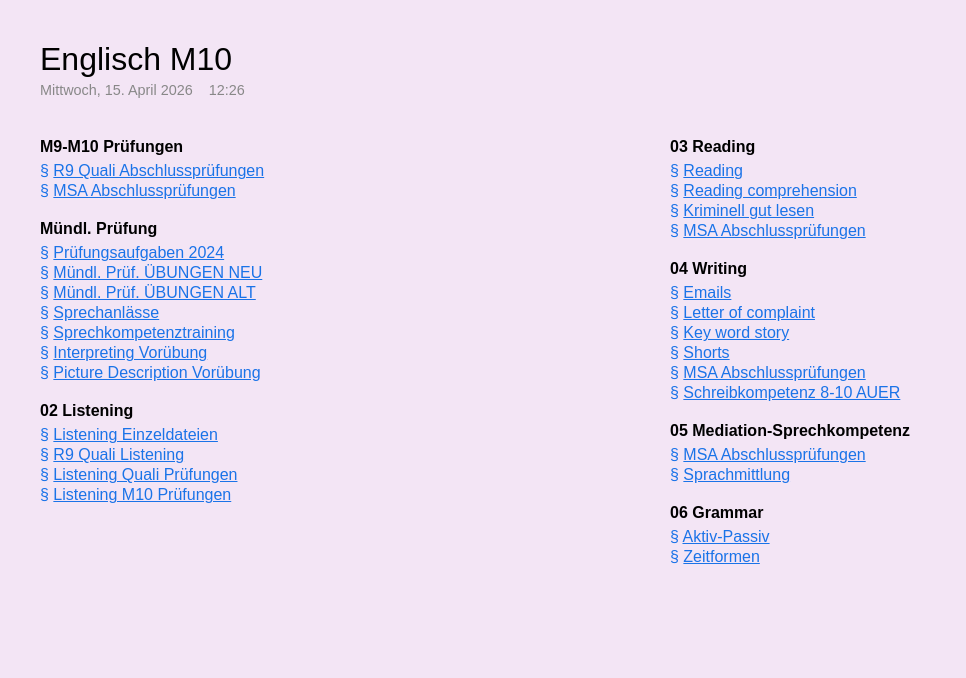
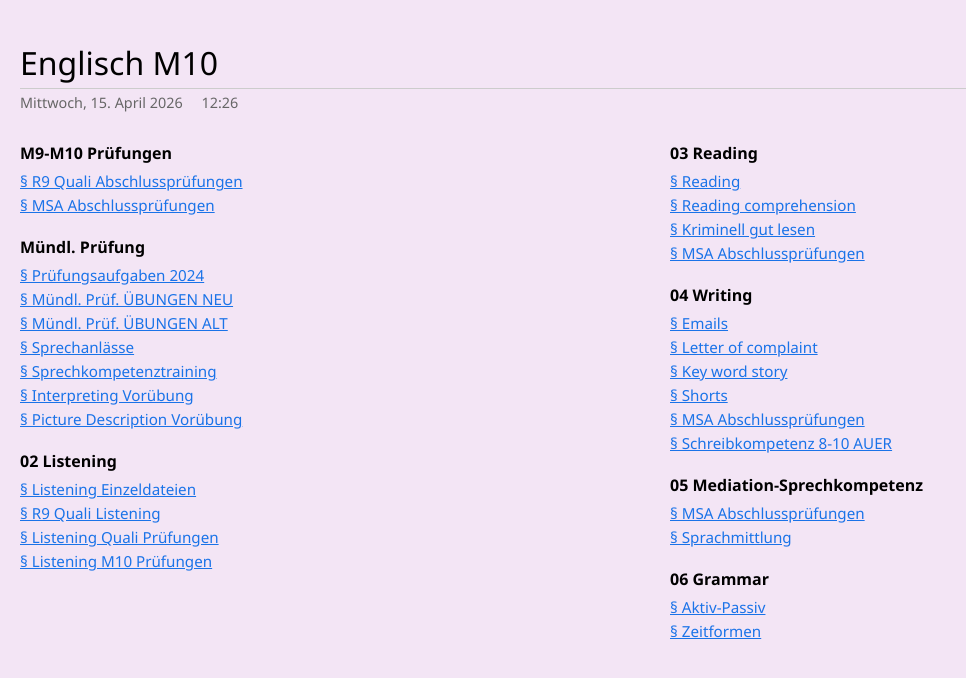
Before and after one commit to josch1980/mszdf, a plain HTML site: page englisch_m10_inhaltsverzeichnis.html in a window 1280 px wide. Shown: the whole page, without its empty margins (0-966 px from the left). Drawn offline with Linux system fonts and the light colour scheme.

Commit message:
Update englisch_m10_inhaltsverzeichnis.html

```diff
--- a/englisch_m10_inhaltsverzeichnis.html
+++ b/englisch_m10_inhaltsverzeichnis.html
@@ -3,92 +3,56 @@
 <head>
 <meta charset="UTF-8">
 <meta name="viewport" content="width=device-width, initial-scale=1.0">
-  <title>Englisch M10 - Inhaltsverzeichnis</title>
+<title>Englisch M10</title>
 <style>
   body {
-      font-family: Arial, sans-serif;
+    font-family: 'Segoe UI', Arial, sans-serif;
     background-color: #f3e5f5;
     margin: 0;
-      padding: 20px 40px;
-      color: #000;
+    padding: 20px;
   }
-    h1 {
-      font-size: 2em;
-      font-weight: normal;
-      margin-bottom: 4px;
-      color: #000;
-    }
-    .subtitle {
-      color: #888;
-      font-size: 0.9em;
-      margin-bottom: 40px;
-    }
-    .grid {
-      display: grid;
-      grid-template-columns: 1fr 1fr;
-      gap: 30px 60px;
-    }
-    .section {
-      margin-bottom: 20px;
-    }
-    .section h2 {
-      font-size: 1em;
-      font-weight: bold;
-      color: #000;
-      margin: 0 0 6px 0;
-    }
-    .section ul {
-      list-style: none;
-      margin: 0;
-      padding: 0;
-    }
-    .section ul li {
-      margin: 2px 0;
-    }
-    .section ul li::before {
-      content: "§ ";
-      color: #1a73e8;
-    }
-    .section ul li a {
-      color: #1a73e8;
-      text-decoration: underline;
-    }
-    .section ul li a:hover {
-      color: #0d47a1;
-    }
+  h1 { font-size: 2em; font-weight: normal; color: #000; margin-bottom: 4px; }
+  .datum { color: #666; font-size: 0.9em; margin-bottom: 30px; border-top: 1px solid #ccc; padding-top: 4px; }
+  .grid { display: grid; grid-template-columns: 1fr 1fr; gap: 30px 60px; }
+  .section { margin-bottom: 20px; }
+  .section h2 { font-size: 1em; font-weight: bold; color: #000; margin: 0 0 6px 0; }
+  .section ul { list-style: none; margin: 0; padding: 0; }
+  .section ul li { margin: 2px 0; }
+  .section ul li a { color: #1a73e8; text-decoration: underline; font-size: 0.95em; }
+  .section ul li a:hover { color: #0d47a1; }
 </style>
 </head>
 <body>
 <h1>Englisch M10</h1>
-  <div class="subtitle">Mittwoch, 15. April 2026 &nbsp;&nbsp; 12:26</div>
+<div class="datum">Mittwoch, 15. April 2026 &nbsp;&nbsp;&nbsp; 12:26</div>
 <div class="grid">
   <div>
     <div class="section">
       <h2>M9-M10 Prüfungen</h2>
       <ul>
-          <li><a href="#">R9 Quali Abschlussprüfungen</a></li>
-          <li><a href="#">MSA Abschlussprüfungen</a></li>
+        <li><a href="https://sites.google.com/view/mister-black/m9-englisch">§ R9 Quali Abschlussprüfungen</a></li>
+        <li><a href="https://sites.google.com/view/mister-black/m9-englisch">§ MSA Abschlussprüfungen</a></li>
       </ul>
     </div>
     <div class="section">
       <h2>Mündl. Prüfung</h2>
       <ul>
-          <li><a href="#">Prüfungsaufgaben 2024</a></li>
-          <li><a href="#">Mündl. Prüf. ÜBUNGEN NEU</a></li>
-          <li><a href="#">Mündl. Prüf. ÜBUNGEN ALT</a></li>
-          <li><a href="#">Sprechanlässe</a></li>
-          <li><a href="#">Sprechkompetenztraining</a></li>
-          <li><a href="#">Interpreting Vorübung</a></li>
-          <li><a href="#">Picture Description Vorübung</a></li>
+        <li><a href="https://sites.google.com/view/mister-black/m9-englisch">§ Prüfungsaufgaben 2024</a></li>
+        <li><a href="https://sites.google.com/view/mister-black/m9-englisch">§ Mündl. Prüf. ÜBUNGEN NEU</a></li>
+        <li><a href="https://sites.google.com/view/mister-black/m9-englisch">§ Mündl. Prüf. ÜBUNGEN ALT</a></li>
+        <li><a href="https://sites.google.com/view/mister-black/m9-englisch">§ Sprechanlässe</a></li>
+        <li><a href="https://sites.google.com/view/mister-black/m9-englisch">§ Sprechkompetenztraining</a></li>
+        <li><a href="https://sites.google.com/view/mister-black/m9-englisch">§ Interpreting Vorübung</a></li>
+        <li><a href="https://sites.google.com/view/mister-black/m9-englisch">§ Picture Description Vorübung</a></li>
       </ul>
     </div>
     <div class="section">
       <h2>02 Listening</h2>
       <ul>
-          <li><a href="#">Listening Einzeldateien</a></li>
-          <li><a href="#">R9 Quali Listening</a></li>
-          <li><a href="#">Listening Quali Prüfungen</a></li>
-          <li><a href="#">Listening M10 Prüfungen</a></li>
+        <li><a href="https://sites.google.com/view/mister-black/m9-englisch">§ Listening Einzeldateien</a></li>
+        <li><a href="https://sites.google.com/view/mister-black/m9-englisch">§ R9 Quali Listening</a></li>
+        <li><a href="https://sites.google.com/view/mister-black/m9-englisch">§ Listening Quali Prüfungen</a></li>
+        <li><a href="https://sites.google.com/view/mister-black/m9-englisch">§ Listening M10 Prüfungen</a></li>
       </ul>
     </div>
   </div>
@@ -96,35 +60,35 @@
     <div class="section">
       <h2>03 Reading</h2>
       <ul>
-          <li><a href="#">Reading</a></li>
-          <li><a href="#">Reading comprehension</a></li>
-          <li><a href="#">Kriminell gut lesen</a></li>
-          <li><a href="#">MSA Abschlussprüfungen</a></li>
+        <li><a href="https://sites.google.com/view/mister-black/m9-englisch">§ Reading</a></li>
+        <li><a href="https://sites.google.com/view/mister-black/m9-englisch">§ Reading comprehension</a></li>
+        <li><a href="https://sites.google.com/view/mister-black/m9-englisch">§ Kriminell gut lesen</a></li>
+        <li><a href="https://sites.google.com/view/mister-black/m9-englisch">§ MSA Abschlussprüfungen</a></li>
       </ul>
     </div>
     <div class="section">
       <h2>04 Writing</h2>
       <ul>
-          <li><a href="#">Emails</a></li>
-          <li><a href="#">Letter of complaint</a></li>
-          <li><a href="#">Key word story</a></li>
-          <li><a href="#">Shorts</a></li>
-          <li><a href="#">MSA Abschlussprüfungen</a></li>
-          <li><a href="#">Schreibkompetenz 8-10 AUER</a></li>
+        <li><a href="https://sites.google.com/view/mister-black/m9-englisch">§ Emails</a></li>
+        <li><a href="https://sites.google.com/view/mister-black/m9-englisch">§ Letter of complaint</a></li>
+        <li><a href="https://sites.google.com/view/mister-black/m9-englisch">§ Key word story</a></li>
+        <li><a href="https://sites.google.com/view/mister-black/m9-englisch">§ Shorts</a></li>
+        <li><a href="https://sites.google.com/view/mister-black/m9-englisch">§ MSA Abschlussprüfungen</a></li>
+        <li><a href="https://sites.google.com/view/mister-black/m9-englisch">§ Schreibkompetenz 8-10 AUER</a></li>
       </ul>
     </div>
     <div class="section">
       <h2>05 Mediation-Sprechkompetenz</h2>
       <ul>
-          <li><a href="#">MSA Abschlussprüfungen</a></li>
-          <li><a href="#">Sprachmittlung</a></li>
+        <li><a href="https://sites.google.com/view/mister-black/m9-englisch">§ MSA Abschlussprüfungen</a></li>
+        <li><a href="https://sites.google.com/view/mister-black/m9-englisch">§ Sprachmittlung</a></li>
       </ul>
     </div>
     <div class="section">
       <h2>06 Grammar</h2>
       <ul>
-          <li><a href="#">Aktiv-Passiv</a></li>
-          <li><a href="#">Zeitformen</a></li>
+        <li><a href="https://sites.google.com/view/mister-black/m9-englisch">§ Aktiv-Passiv</a></li>
+        <li><a href="https://sites.google.com/view/mister-black/m9-englisch">§ Zeitformen</a></li>
       </ul>
     </div>
   </div>
```
Lines whose indentation alone changed are shown as unchanged.
